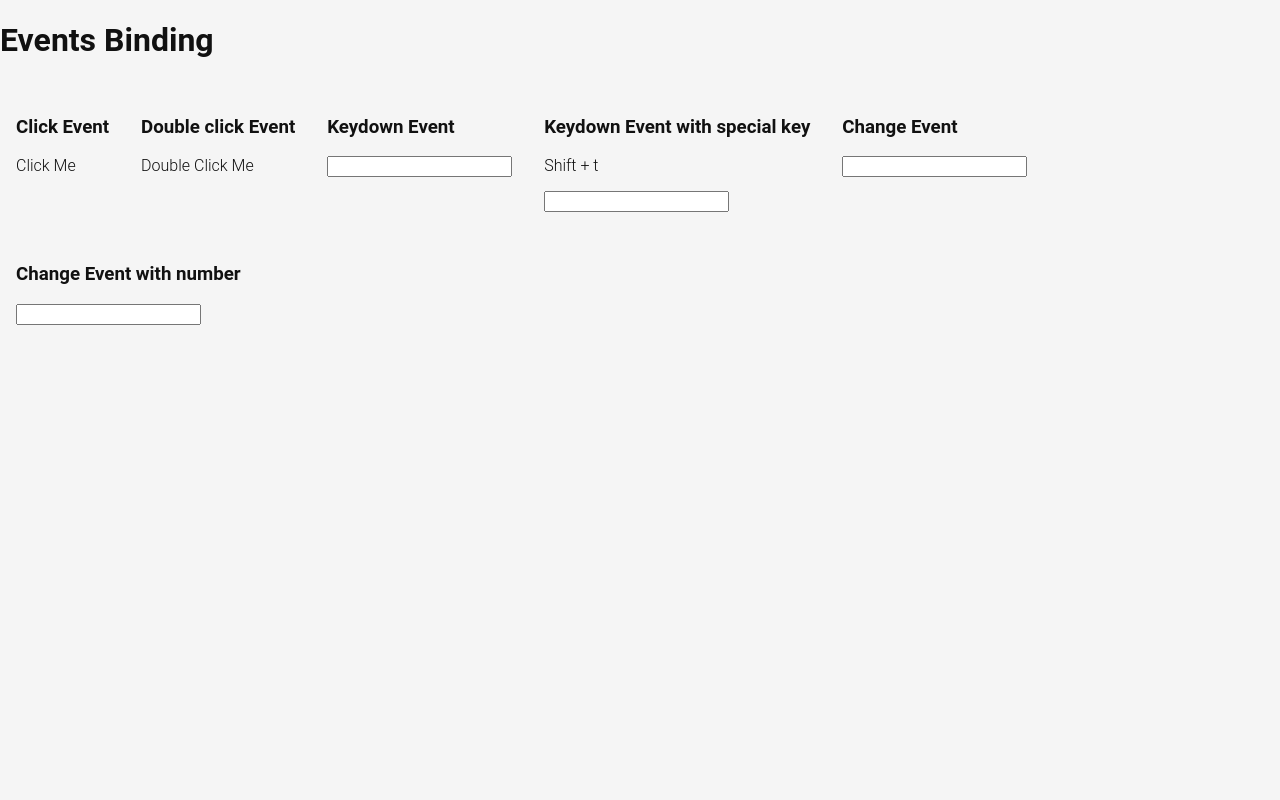
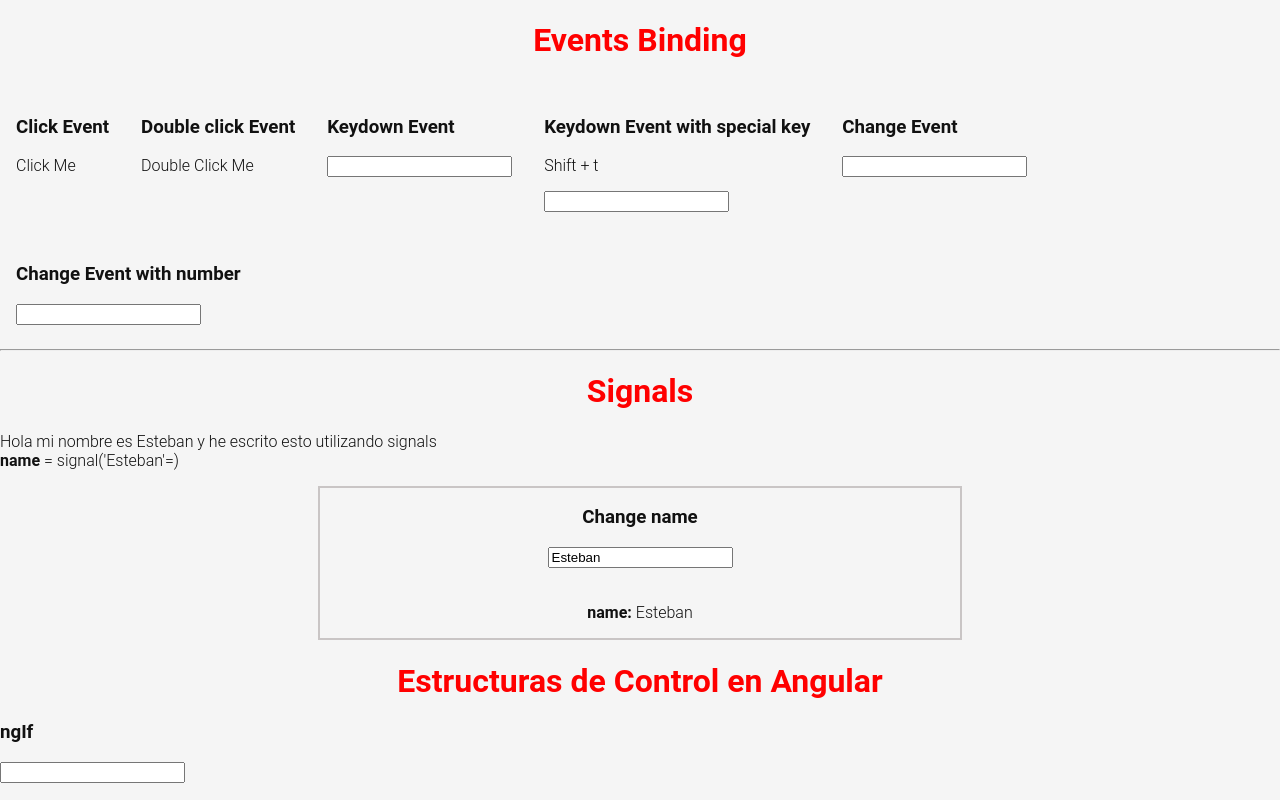
Before and after one commit to EstebanMa12/todoapp, an Angular app: page /labs in a window 1280 px wide. Built offline with nearby package versions, Linux system fonts and the light colour scheme.

Commit message:
Add event bindings and control structures in labs component

```diff
--- a/src/app/pages/labs/labs.component.html
+++ b/src/app/pages/labs/labs.component.html
@@ -1,3 +1,4 @@
+<div class="main-container">
   <div class="container">
     <h1>Events Binding</h1>
     <div class="row">
@@ -26,4 +27,26 @@
         <h3>Change Event with number</h3>
         <input type="number" class="form-control" (change)="changeHandler($event)">
       </div>
+
     </div>
+    <hr/>
+    <div class="signals-container">
+      <h1>Signals</h1>
+      <p>Hola mi nombre es {{ name() }} y he escrito esto utilizando signals <br> <span><strong>name </strong>= signal('Esteban'=)</span></p>
+
+      <div class="name-changer">
+        <h3>Change name</h3>
+        <input type="text" [value]="name()" (change)="changeHandler($event)">
+        <br>
+        <p><strong>name: </strong>{{ name() }}</p>
+      </div>
+    </div>
+    <div class="container-control">
+      <h1>Estructuras de Control en Angular</h1>
+      <div class="ngif">
+        <h3>ngIf</h3>
+        <input type="text" class="form-control" [(ngModel)]="ngif">
+        <p *ngIf="ngif">ngIf</p>
+      </div>
+    </div>
+</div>
--- a/src/app/pages/labs/labs.component.sass
+++ b/src/app/pages/labs/labs.component.sass
@@ -4,3 +4,18 @@
   flex-wrap: wrap
   & > div
     margin: 1rem
+
+.name-changer
+  border: 2px solid  #c9c5c5
+  display: flex
+  justify-content: center
+  align-items: center
+  flex-direction: column
+  width: 50%
+  margin: auto
+
+
+
+h1
+  text-align: center
+  color: red
--- a/src/app/pages/labs/labs.component.ts
+++ b/src/app/pages/labs/labs.component.ts
@@ -1,10 +1,13 @@
-import { Component } from '@angular/core';
+import { Component, signal } from '@angular/core';
 import { CommonModule } from '@angular/common';
+import {FormsModule} from '@angular/forms'
+
 
 @Component({
   selector: 'app-labs',
   standalone: true,
-  imports: [CommonModule],
+  imports: [CommonModule,
+    FormsModule],
   templateUrl: './labs.component.html',
   styleUrl: './labs.component.sass'
 })
@@ -22,6 +25,7 @@ export class LabsComponent {
     'Crear directivas',
     'Crear guards',
   ]
+ngif: any;
   clickHandler(){
     console.log('click');
   }
@@ -33,7 +37,13 @@ export class LabsComponent {
     console.log(input.value);
   }
   changeHandler(event:Event){
-    console.log(event);
+    const input = event.target as HTMLInputElement;
+    const newValue = input.value
+    this.name.set(newValue)
   }
 
+  // Signals
+  name = signal('Esteban')
+
+
 }
```
Lines whose indentation alone changed are shown as unchanged.
